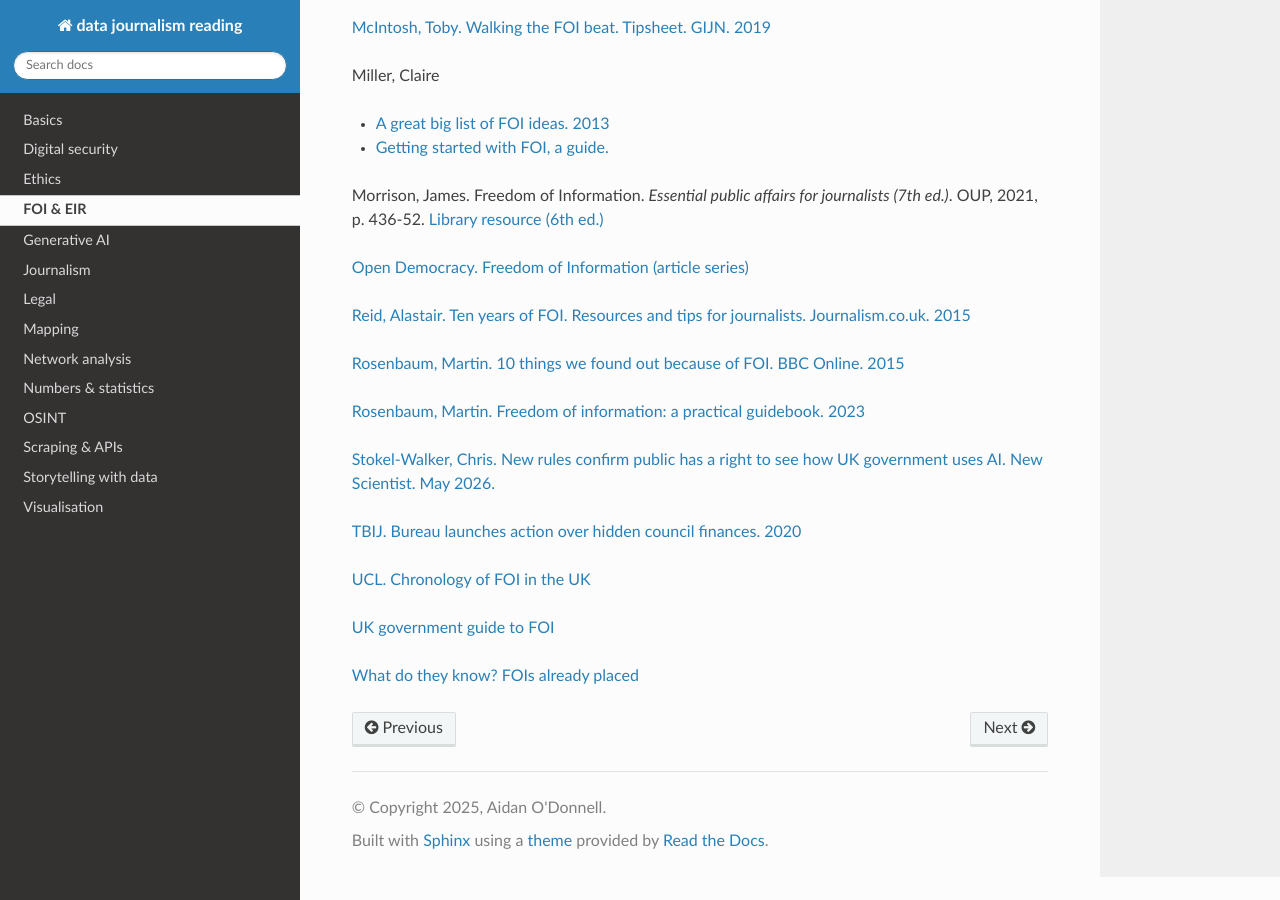
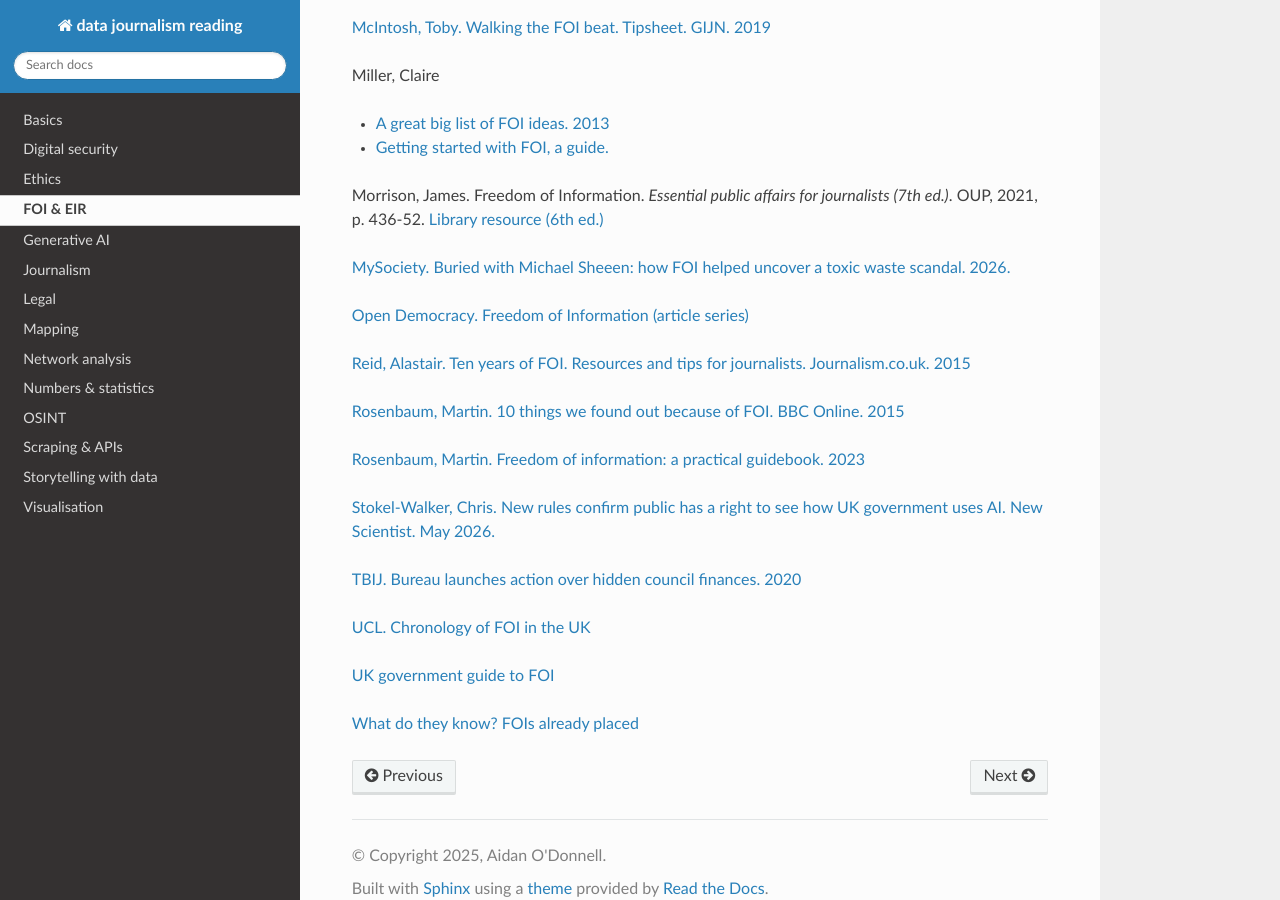
Before and after one commit to aodhanlutetiae/data_journalism_reading, a Sphinx documentation site: the page built from docs/source/foi.rst, in a window 1280 px wide and 900 px high, scrolled down 1656 px. Built offline with Sphinx 7.4.7 and the Read the Docs theme 3.1.0, drawn with Linux system fonts in a browser that asks for light colours.

Commit message:
add link

```diff
--- a/docs/source/foi.rst
+++ b/docs/source/foi.rst
@@ -88,6 +88,8 @@
 
 Morrison, James. Freedom of Information. *Essential public affairs for journalists (7th ed.)*. OUP, 2021, p. 436-52. `Library resource (6th ed.) <https://librarysearch.cardiff.ac.uk/permalink/44WHELF_CAR/1fseqj3/alma9911846722102420>`_
 
+`MySociety. Buried with Michael Sheeen: how FOI helped uncover a toxic waste scandal. 2026. <https://www.mysociety.org/2026/09/01/buried-with-michael-sheen-how-foi-helped-uncover-a-toxic-waste-scandal/>`_
+
 `Open Democracy. Freedom of Information (article series) <https://www.opendemocracy.net/search/?query=FOI>`_
 
 `Reid, Alastair. Ten years of FOI. Resources and tips for journalists.
```
